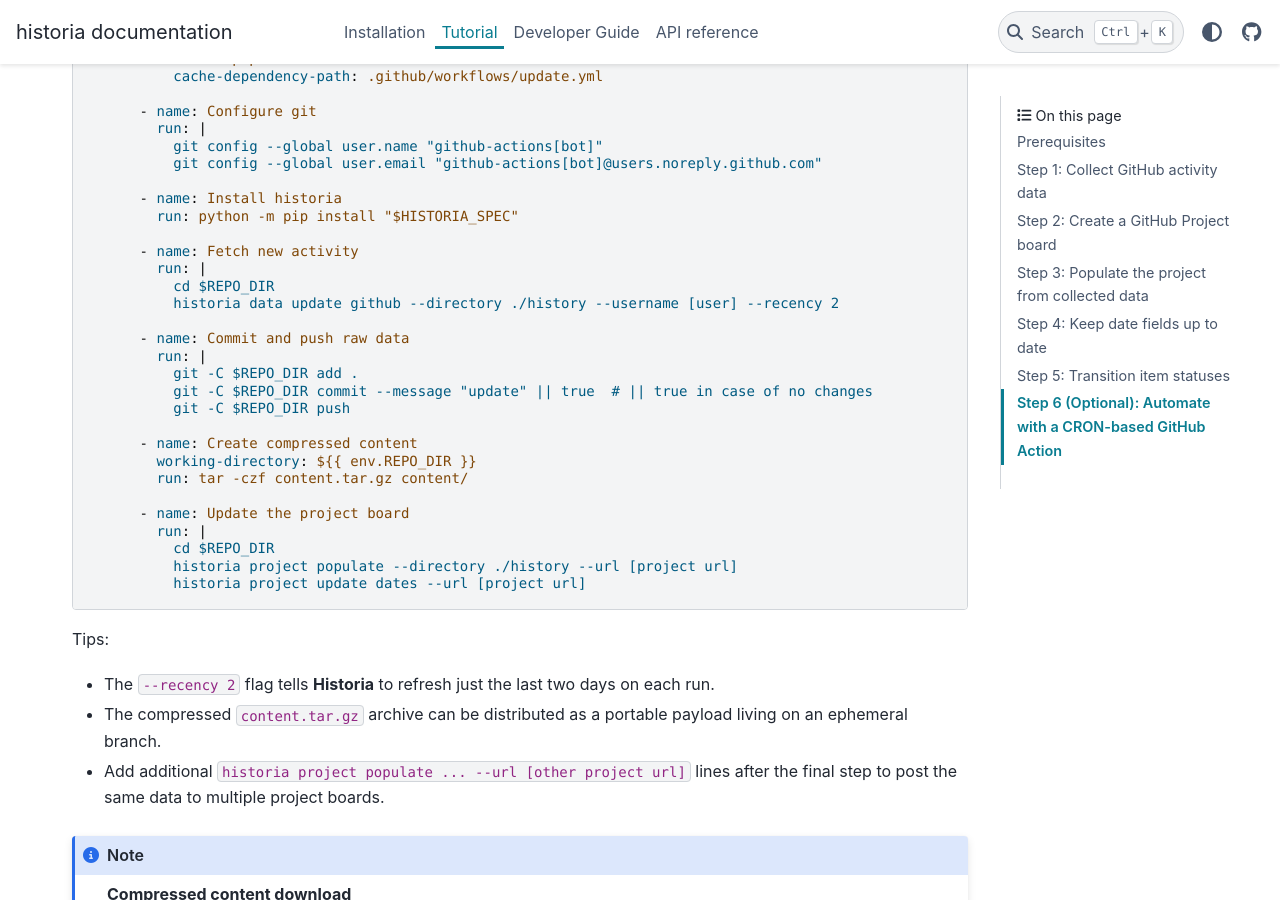
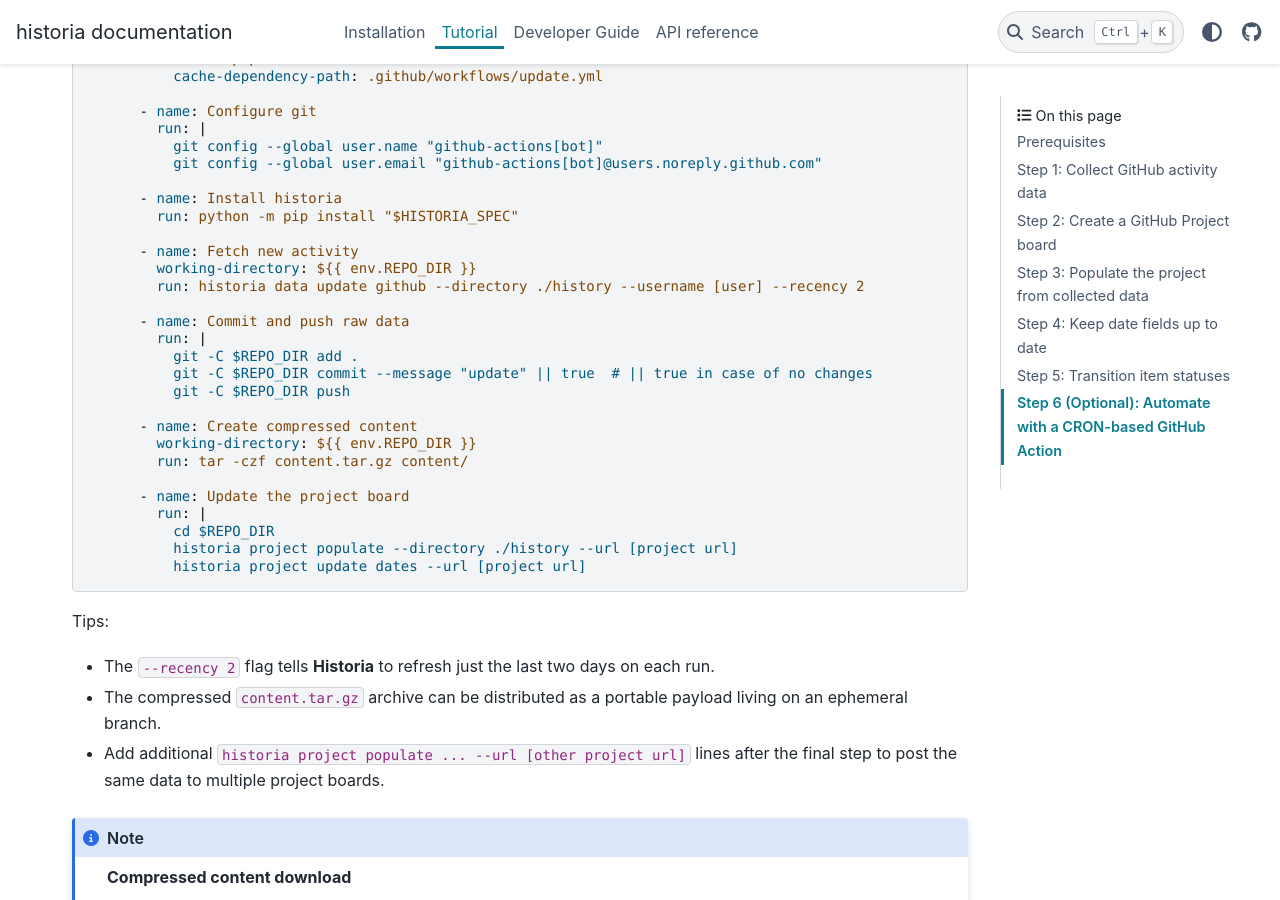
Before and after one commit to CodyCBakerPhD/historia, a Sphinx documentation site: the page built from docs/tutorial/index.md, in a window 1280 px wide and 900 px high, scrolled down 3967 px. Built offline with Sphinx 7.4.7 and the PyData theme 0.15.4, drawn with Linux system fonts in a browser that asks for light colours.

```diff
--- a/docs/tutorial/index.md
+++ b/docs/tutorial/index.md
@@ -228,9 +228,8 @@ jobs:
         run: python -m pip install "$HISTORIA_SPEC"
 
       - name: Fetch new activity
-        run: |
-          cd $REPO_DIR
-          historia data update github --directory ./history --username [user] --recency 2
+        working-directory: ${{ env.REPO_DIR }}
+        run: historia data update github --directory ./history --username [user] --recency 2
 
       - name: Commit and push raw data
         run: |
```
